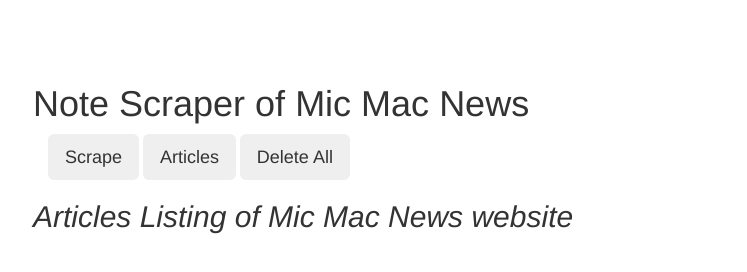
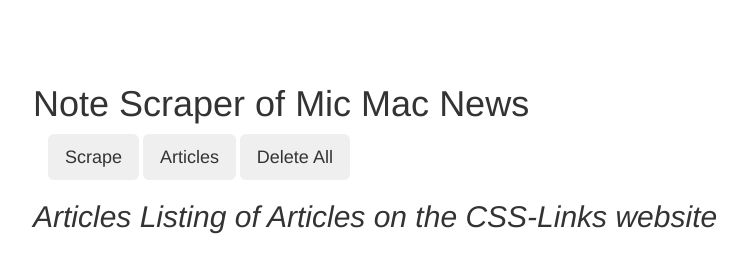
Before and after one commit to LisaMichael/mongoLab, a website: page public/index.html in a window 1280 px wide. Shown: the top 272 px of the page, without its empty margins (127-874 px from the left). Drawn offline with nearby package versions, Linux system fonts and the light colour scheme; no server answers.

Commit message:
changed site i'm scraping so i'm updating hTML

```diff
--- a/public/index.html
+++ b/public/index.html
@@ -57,7 +57,7 @@
     <button class="btn btn-ghost-primary btn-lg" type="submit" id="btn-Articles">Articles</button>
     <button class="btn btn-ghost-primary btn-lg" type="submit" id="btn-delete">Delete All</button>
   </div>
-    <h2><i>Articles Listing of Mic Mac News website</i></h2>
+    <h2><i>Articles Listing of Articles on the CSS-Links website</i></h2>
 
     <div id="articles"></div>
     <div id="notes"></div>
```
